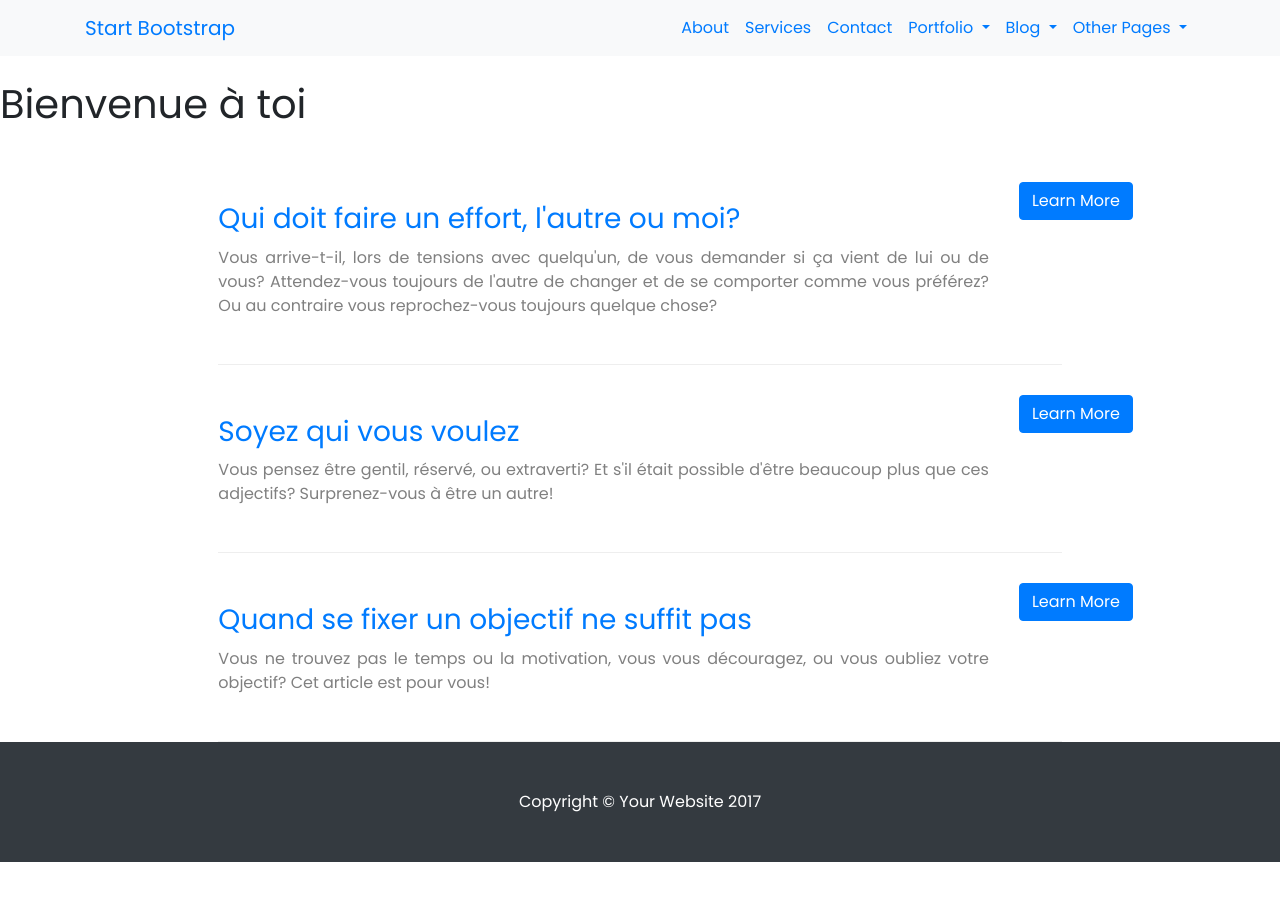
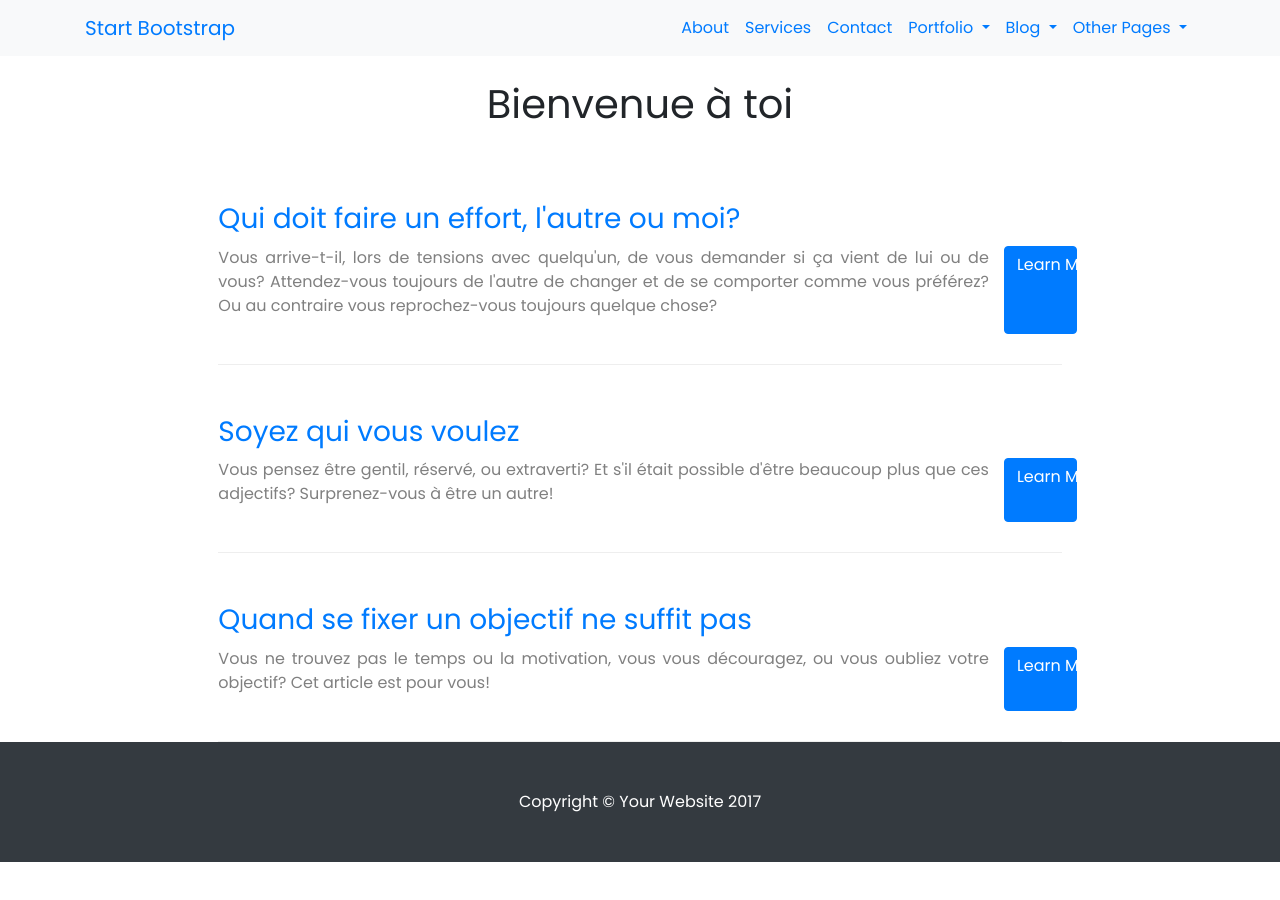
Before and after one commit to OrgaEvolutions/Nathoup.github.io, a Jekyll site: the page built from index.html, in a window 1280 px wide. Built offline with Jekyll 4.4.1, drawn with Linux system fonts in a browser that asks for light colours; nearby versions of some CDN libraries; some web fonts are replaced.

Commit message:
Update index.html

```diff
--- a/index.html
+++ b/index.html
@@ -2,7 +2,7 @@
 layout: default
 ---
 
-<h1 class="my-4">Bienvenue à toi</h1>
+<h1 class="my-4"><center>Bienvenue à toi</center></h1>
 
 <div class="row">
 	<div class="col-md-8 mx-auto">
@@ -10,12 +10,15 @@ layout: default
 			<div style="border-bottom: 1px solid #eee;padding-bottom: 30px;padding-top: 30px;">
 				<a href="{{ article.url }}";>
 					<div class="row">
+						<div class="col-12">
+							<h3 style="margin-top: 20px;margin-bottom: 10px;">{{ article.title }}</h3>
+						</div>
 						<div class="col-sm-11">
-							<h3 style="margin-top: 20px;margin-bottom: 10px;">{{ article.title }}</h3>
 							<p style="color: gray; style="text-decoration: none;">{{ article.intro }}</p>
 						</div>
-						<div class="col-sm-1">
-							<div class="btn btn-primary">Learn More</div>
+
+						<div class="col-sm-1 align-middle btn btn-primary">
+							Learn More
 						</div>
 					</div>
 				</a>
```
